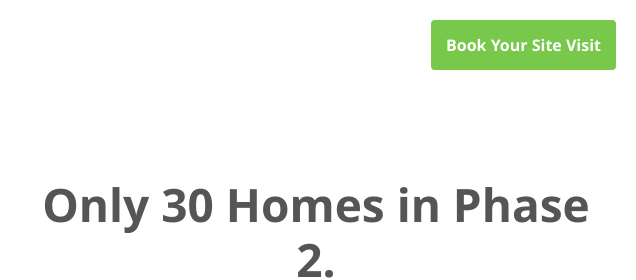
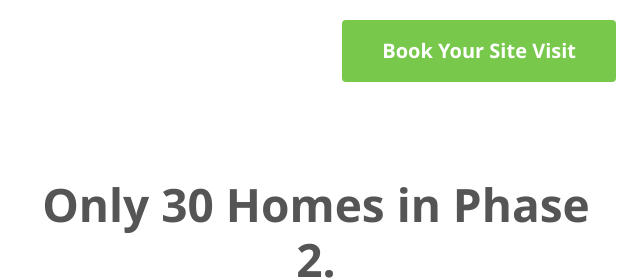
Before and after one commit to Akhilpatyal/barog, a plain HTML site: page index.html in a window 1280 px wide. Shown: the top 280 px of the page, 644-1280 px from the left. Drawn offline with nearby package versions, Linux system fonts and the light colour scheme; some packages are replaced by stand-ins of ours; a script that the page names is missing.

Commit message:
button check

```diff
--- a/style.css
+++ b/style.css
@@ -73,8 +73,8 @@ body {
   background-color: #77c84b;
   color: white;
   border: none;
-  padding: 13px 15px;
-  font-size: 16px;
+  padding: 16px 40px;
+  font-size: 20px;
 }
 
 .btn-theme-2:hover {
```
